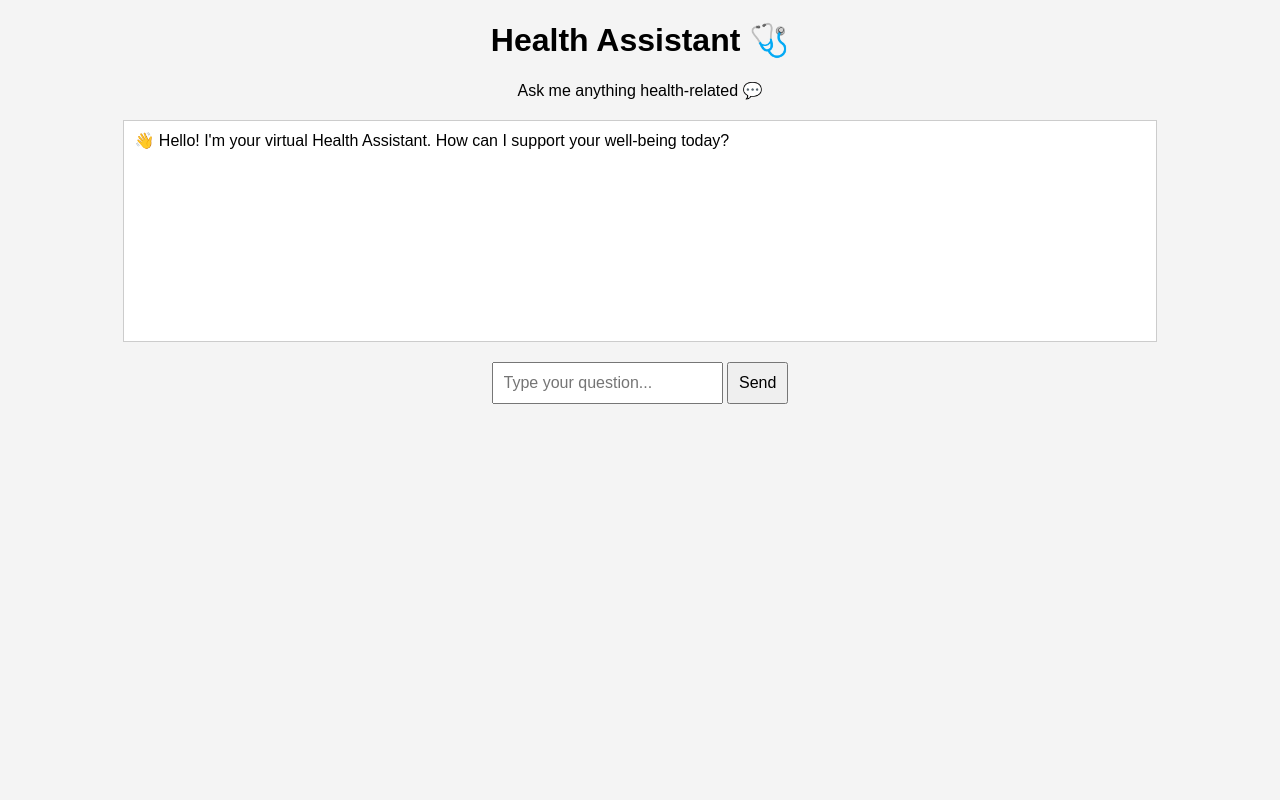
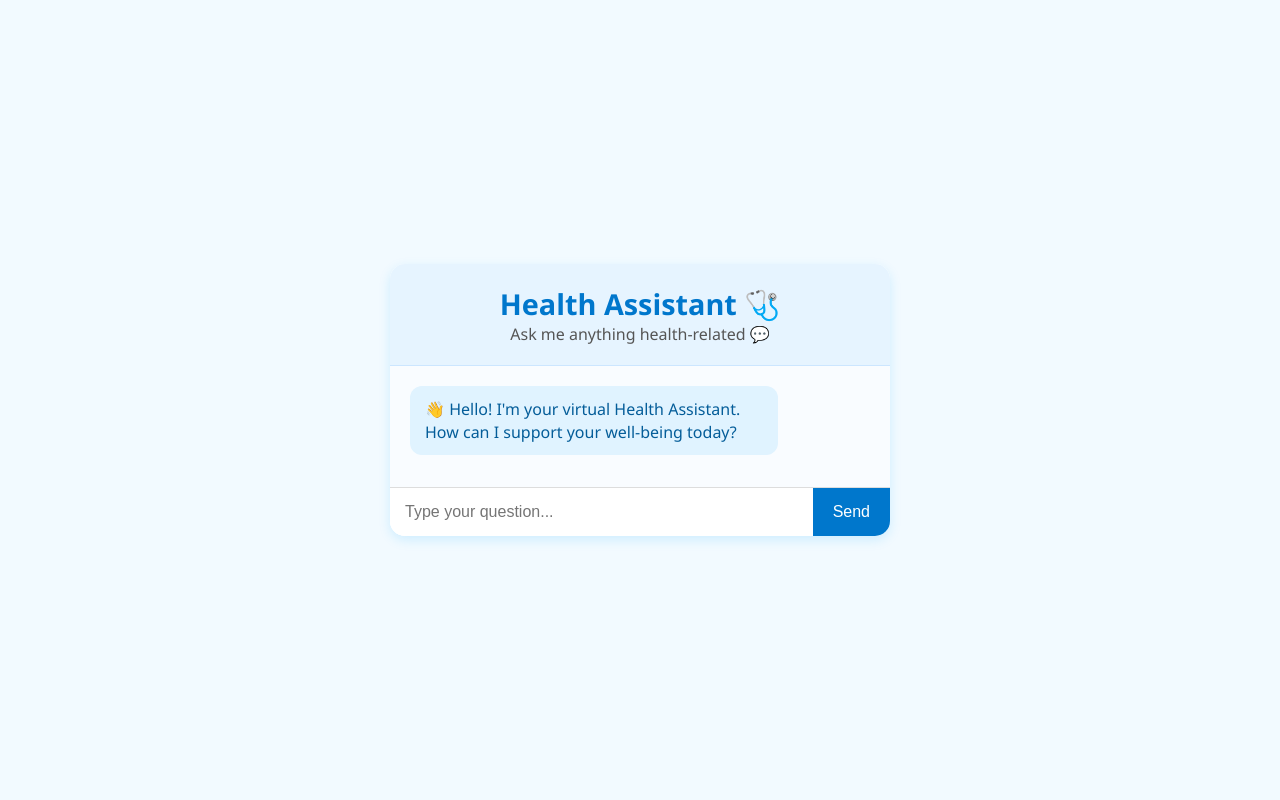
Before and after one commit to joseph1435/health-chatbot, a Flask app: page / in a window 1280 px wide. Run offline with Flask 3, Linux system fonts and the light colour scheme.

Commit message:
Update style.css

```diff
--- a/templates/static/style.css
+++ b/templates/static/style.css
@@ -1,25 +1,130 @@
-body {
-  font-family: Arial, sans-serif;
-  background-color: #f4f4f4;
-  text-align: center;
+/* Reset */
+* {
+  margin: 0;
+  padding: 0;
+  box-sizing: border-box;
 }
 
-.container {
-  margin-top: 50px;
+/* Body styling */
+body {
+  font-family: 'Segoe UI', Tahoma, Geneva, Verdana, sans-serif;
+  background-color: #f2faff;
+  color: #333;
+  display: flex;
+  justify-content: center;
+  align-items: center;
+  height: 100vh;
 }
 
-#chat-box {
-  width: 80%;
-  margin: 20px auto;
-  padding: 10px;
-  height: 200px;
-  overflow-y: auto;
-  border: 1px solid #ccc;
-  background: #fff;
-  text-align: left;
+/* Main container */
+.chat-container {
+  width: 90%;
+  max-width: 500px;
+  background-color: #ffffff;
+  border-radius: 15px;
+  box-shadow: 0 4px 12px rgba(0, 168, 255, 0.15);
+  overflow: hidden;
+  display: flex;
+  flex-direction: column;
 }
 
-input, button {
-  padding: 10px;
-  font-size: 16px;
+/* Header */
+.chat-header {
+  background-color: #e6f4ff;
+  padding: 20px;
+  text-align: center;
+  border-bottom: 1px solid #cce6ff;
 }
+
+.chat-header h1 {
+  font-size: 1.8rem;
+  color: #0077cc;
+}
+
+.chat-header p {
+  font-size: 1rem;
+  color: #555;
+}
+
+/* Chat messages */
+.chat-box {
+  flex: 1;
+  padding: 20px;
+  overflow-y: auto;
+  background-color: #f9fcff;
+}
+
+.bot-message,
+.user-message {
+  margin-bottom: 12px;
+  padding: 12px 15px;
+  border-radius: 12px;
+  max-width: 80%;
+  line-height: 1.4;
+  word-wrap: break-word;
+}
+
+.bot-message {
+  background-color: #e0f3ff;
+  color: #045d99;
+  align-self: flex-start;
+}
+
+.user-message {
+  background-color: #d0f0e0;
+  color: #064b33;
+  align-self: flex-end;
+}
+
+/* Input form */
+#chat-form {
+  display: flex;
+  border-top: 1px solid #ddd;
+  background-color: #fff;
+}
+
+#user-input {
+  flex: 1;
+  padding: 15px;
+  border: none;
+  font-size: 1rem;
+  outline: none;
+}
+
+#chat-form button {
+  background-color: #0077cc;
+  color: #fff;
+  border: none;
+  padding: 0 20px;
+  font-size: 1rem;
+  cursor: pointer;
+  transition: background-color 0.2s ease-in-out;
+}
+
+#chat-form button:hover {
+  background-color: #005fa3;
+}
+
+/* Scrollbar styling */
+.chat-box::-webkit-scrollbar {
+  width: 6px;
+}
+.chat-box::-webkit-scrollbar-thumb {
+  background-color: #b3daff;
+  border-radius: 3px;
+}
+
+/* Responsive */
+@media (max-width: 500px) {
+  .chat-container {
+    height: 95vh;
+  }
+
+  .chat-header h1 {
+    font-size: 1.5rem;
+  }
+
+  #user-input {
+    font-size: 0.95rem;
+  }
+}
```
